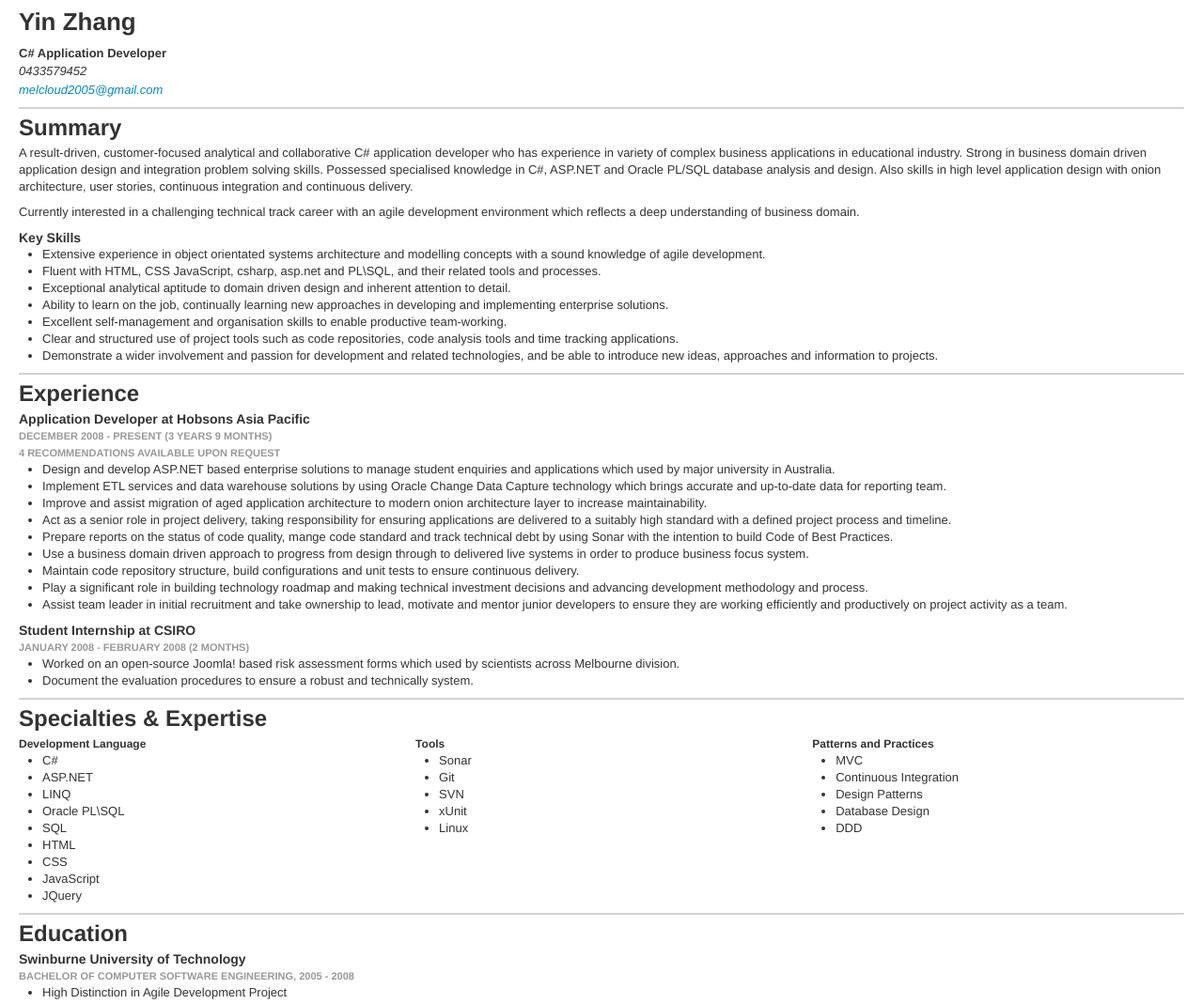
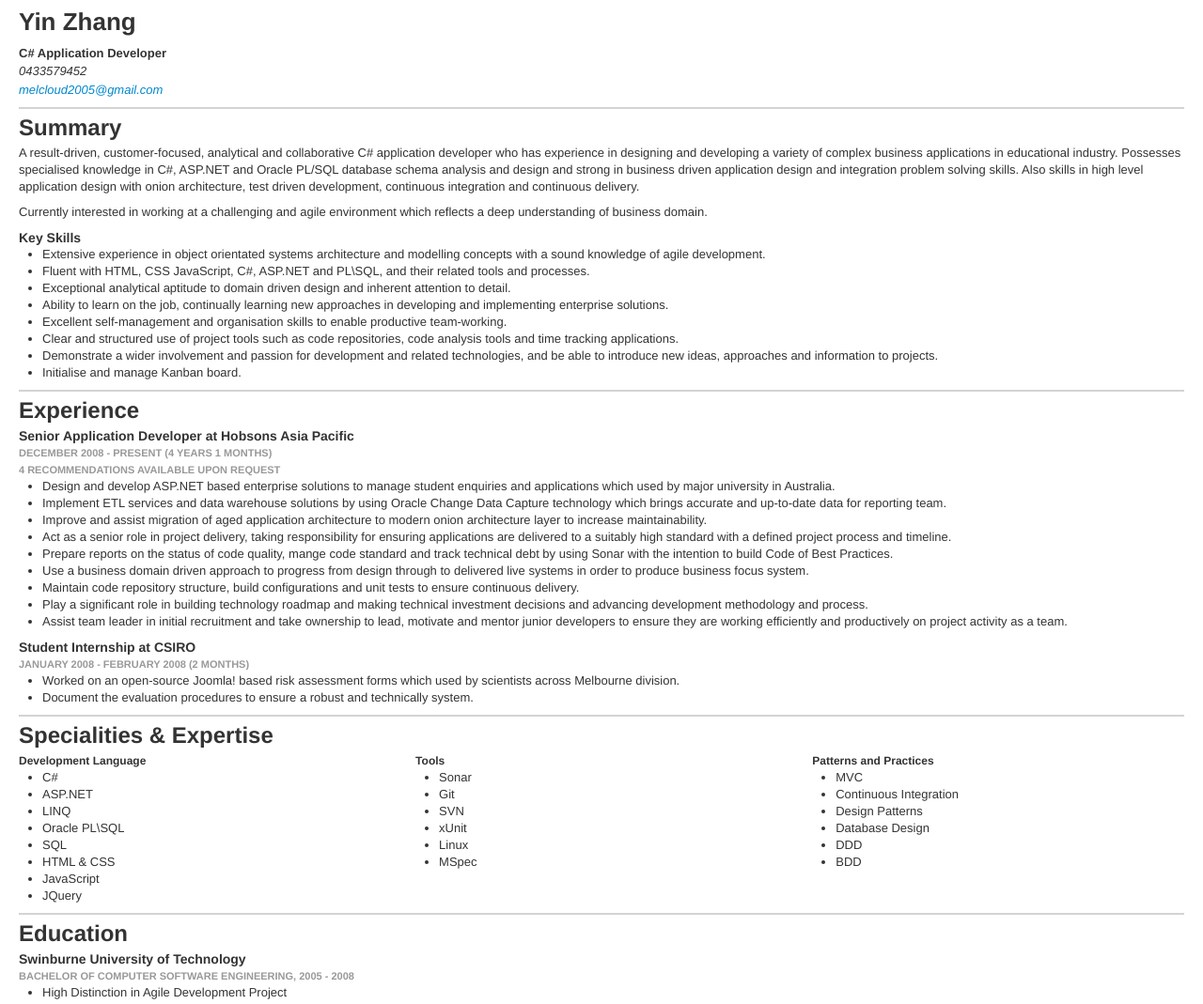
Before and after one commit to melcloud/melcloud, a plain HTML site: page index.html in a window 1280 px wide. Shown: the top 1069 px of the page at 94% size. Drawn offline with Linux system fonts and the light colour scheme.

Commit message:
Update resume

```diff
--- a/index.html
+++ b/index.html
@@ -31,29 +31,30 @@
             <section id="summary" class="row-fluid">
                 <h2>Summary</h2>
 
-                <p>A result-driven, customer-focused analytical and collaborative C# application developer who has experience in variety of complex business applications in educational industry. Strong in business domain driven application design and integration problem solving skills. Possessed specialised knowledge in C#, ASP.NET and Oracle PL/SQL database analysis and design. Also skills in high level application design with onion architecture, user stories, continuous integration and continuous delivery.</p>
+                <p>A result-driven, customer-focused, analytical and collaborative C# application developer who has experience in designing and developing a variety of complex business applications in educational industry. Possesses specialised knowledge in C#, ASP.NET and Oracle PL/SQL database schema analysis and design and strong in business driven application design and integration problem solving skills. Also skills in high level application design with onion architecture, test driven development, continuous integration and continuous delivery.</p>
 
-                <p>Currently interested in a challenging technical track career with an agile development environment which reflects a deep understanding of business domain.</p>
+                <p>Currently interested in working at a challenging and agile environment which reflects a deep understanding of business domain.</p>
 
                 <h4>Key Skills</h4>
 
                 <ul>
                     <li>Extensive experience in object orientated systems architecture and modelling concepts with a sound knowledge of agile development.</li>
-                    <li>Fluent with HTML, CSS JavaScript, csharp, asp.net and PL\SQL, and their related tools and processes.</li>
-                    <li>Exceptional analytical aptitude to domain driven design and inherent attention to detail. </li>
+                    <li>Fluent with HTML, CSS JavaScript, C#, ASP.NET and PL\SQL, and their related tools and processes.</li>
+                    <li>Exceptional analytical aptitude to domain driven design and inherent attention to detail.</li>
                     <li>Ability to learn on the job, continually learning new approaches in developing and implementing enterprise solutions.</li>
                     <li>Excellent self-management and organisation skills to enable productive team-working.</li>
                     <li>Clear and structured use of project tools such as code repositories, code analysis tools and time tracking applications.</li>
                     <li>Demonstrate a wider involvement and passion for development and related technologies, and be able to introduce new ideas, approaches and information to projects.</li>
+					<li>Initialise and manage Kanban board.</li>
                 </ul>
             </section>
 
             <section id="experience" class="row-fluid">
                 <h2>Experience</h2>
 
-                <h4>Application Developer at Hobsons Asia Pacific</h4>
+                <h4>Senior Application Developer at Hobsons Asia Pacific</h4>
 
-                <h6>December 2008 - Present (3 years 9 months)</h6>
+                <h6>December 2008 - Present (4 years 1 months)</h6>
 
                 <h6>4 recommendations available upon request</h6>
 
@@ -80,7 +81,7 @@
             </section>
 
             <section id="expertise" class="row-fluid">
-                <h2>Specialties &amp; Expertise</h2>
+                <h2>Specialities &amp; Expertise</h2>
 
                 <div class="row-fluid">
                     <div class="span4">
@@ -92,8 +93,7 @@
                             <li>LINQ</li>
                             <li>Oracle PL\SQL</li>
                             <li>SQL</li>
-                            <li>HTML</li>
-                            <li>CSS</li>
+                            <li>HTML &amp; CSS</li>
                             <li>JavaScript</li>
                             <li>JQuery</li>
                         </ul>
@@ -108,6 +108,7 @@
                             <li>SVN</li>
                             <li>xUnit</li>
                             <li>Linux</li>
+							<li>MSpec</li>
                         </ul>
                     </div>
 
@@ -120,6 +121,7 @@
                             <li>Design Patterns</li>
                             <li>Database Design</li>
                             <li>DDD</li>
+							<li>BDD</li>
                         </ul>
                     </div>
                 </div>
@@ -172,6 +174,16 @@
                     <li>Linux</li>
                 </ul>
             </section>
+
+            <section id="References">
+				<h2>References</h2>
+
+				<p>
+					<h4>Donald Mu </h4>
+					Development Manager, Hobsons Australia <br />
+					0409097262 <br />
+				</p>
+            </section>
         </div>
     </body>
 </html>
```
